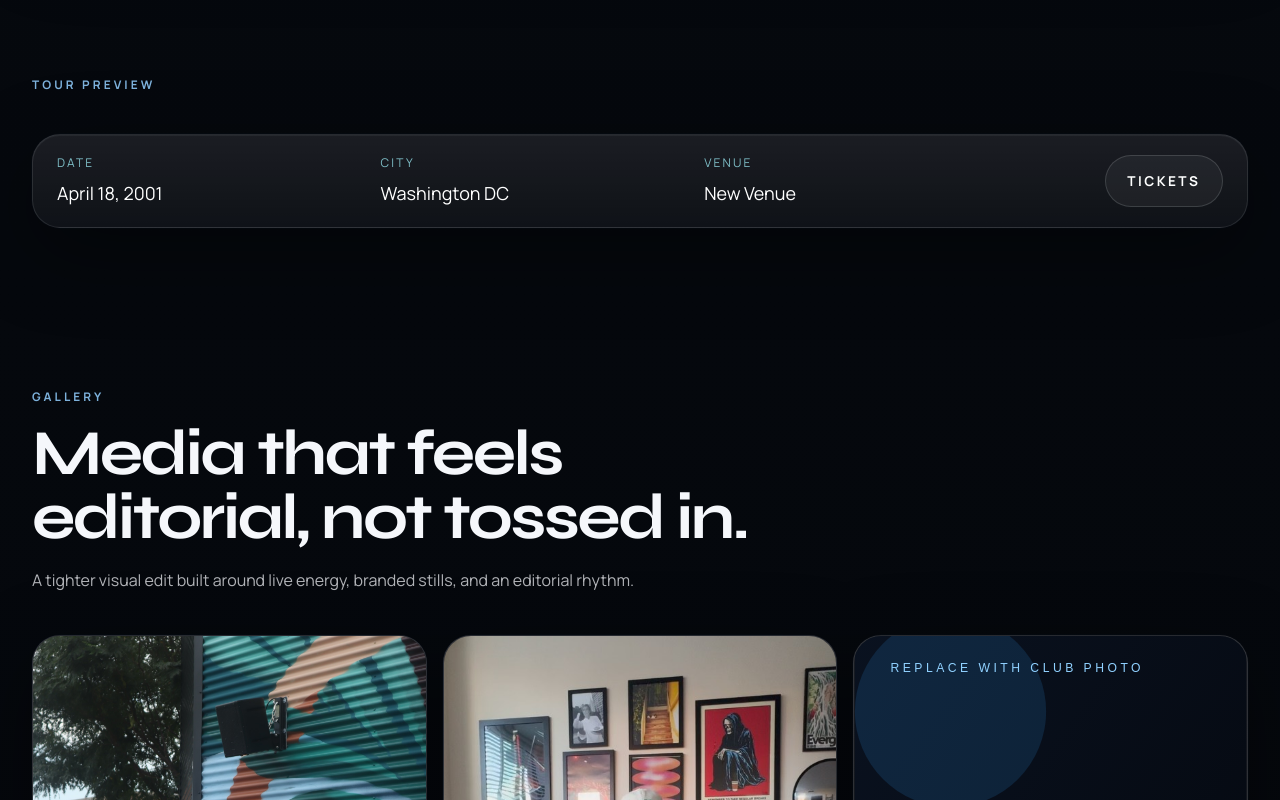
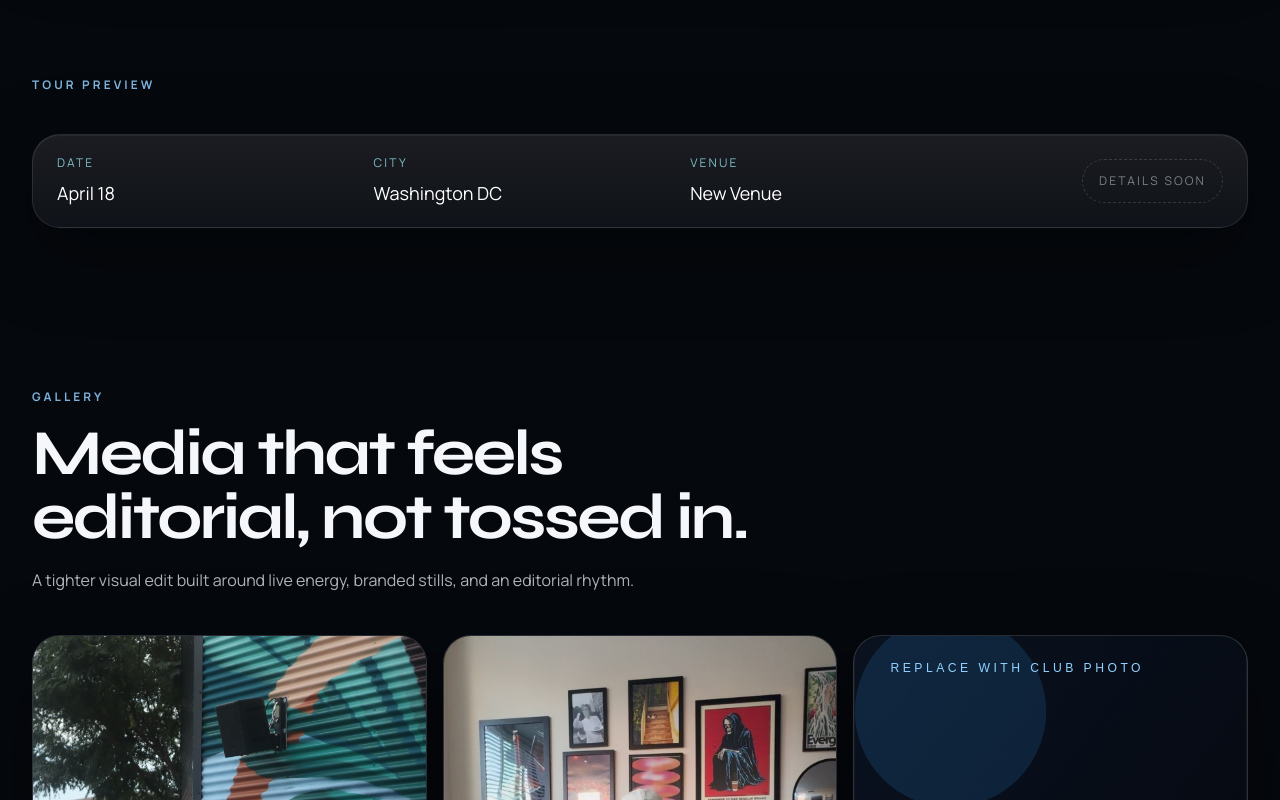
Before and after one commit to alihannnnn12/geminox-website, a Next.js app: page / in a window 1280 px wide. Shown: the part 2580-3380 px from the top of the page. Built offline with nearby package versions, Linux system fonts and the light colour scheme.

Commit message:
Polish saved show display

```diff
--- a/src/components/shows-panel.tsx
+++ b/src/components/shows-panel.tsx
@@ -46,9 +46,15 @@ export function ShowsPanel({ shows }: ShowsPanelProps) {
             <p className="text-xs uppercase tracking-[0.18em] text-cyan-200/75">Venue</p>
             <p className="mt-2 text-lg text-white">{show.venue}</p>
           </div>
-          <ButtonLink href={show.ticketUrl} variant="secondary">
-            Tickets
-          </ButtonLink>
+          {show.ticketUrl ? (
+            <ButtonLink href={show.ticketUrl} variant="secondary">
+              Tickets
+            </ButtonLink>
+          ) : (
+            <span className="inline-flex min-h-11 items-center rounded-full border border-dashed border-white/15 px-4 text-xs uppercase tracking-[0.18em] text-white/45">
+              Details Soon
+            </span>
+          )}
         </div>
       ))}
     </div>
--- a/src/lib/format-date.ts
+++ b/src/lib/format-date.ts
@@ -1,5 +1,13 @@
 export function formatDate(date: string) {
-  const parsed = new Date(date);
+  const value = date.trim();
+
+  // Only auto-format ISO-style dates. Free-form labels like "April 18" or
+  // "TBA" should stay exactly as entered in the studio.
+  if (!/^\d{4}-\d{2}-\d{2}$/.test(value)) {
+    return date;
+  }
+
+  const parsed = new Date(value);
 
   if (Number.isNaN(parsed.getTime())) {
     return date;
```
